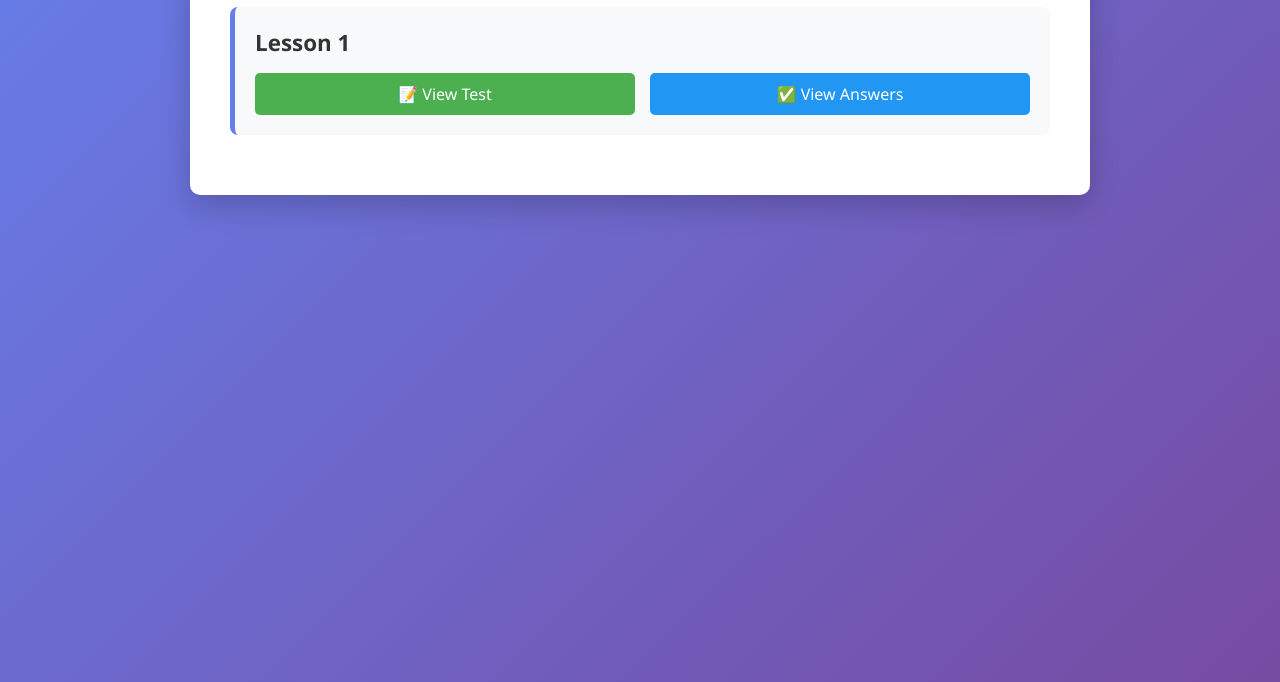
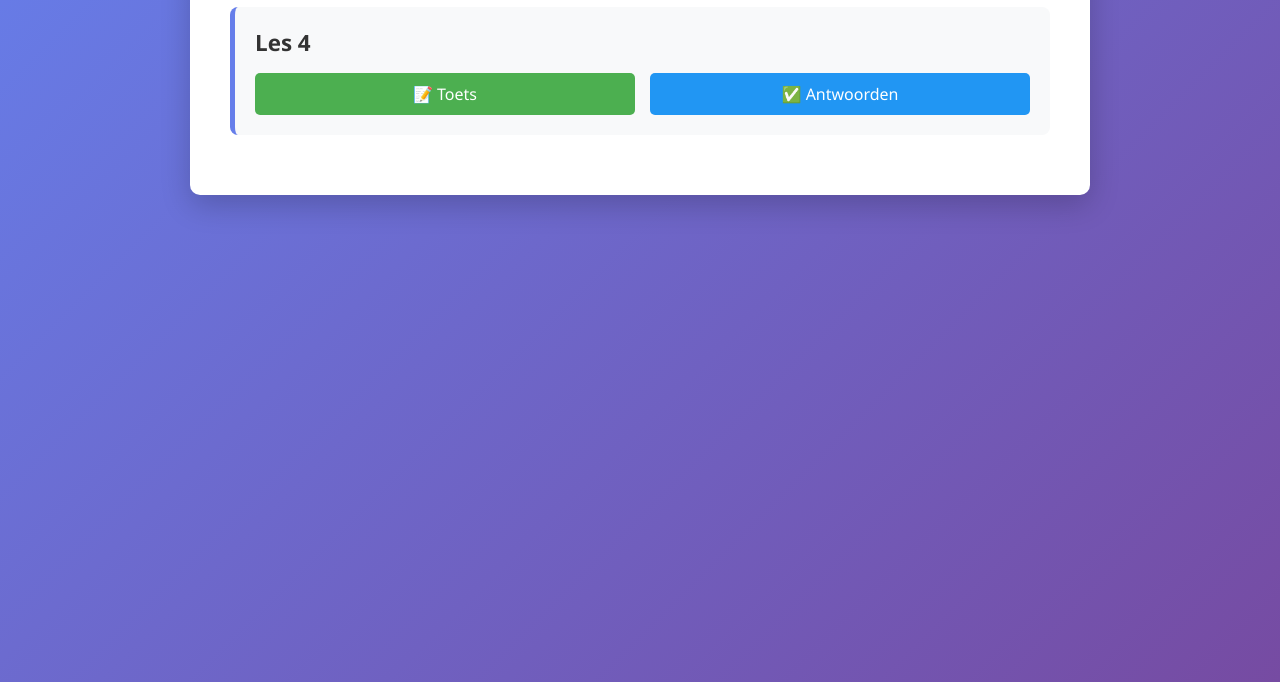
Before and after one commit to TimTheBeastNL/programming, a plain HTML site: page index.html in a window 1280 px wide. Shown: the part 118-800 px from the top of the page. Drawn offline with Linux system fonts and the light colour scheme.

Commit message:
Update index.html

```diff
--- a/index.html
+++ b/index.html
@@ -3,7 +3,7 @@
 <head>
     <meta charset="UTF-8">
     <meta name="viewport" content="width=device-width, initial-scale=1.0">
-    <title>Programming Lessons - Index</title>
+    <title>Programming Lessen</title>
     <style>
         * {
             margin: 0;
@@ -134,10 +134,10 @@
 
         <ul class="lesson-list">
             <li class="lesson-item">
-                <div class="lesson-title">Lesson 1</div>
+                <div class="lesson-title">Les 4</div>
                 <div class="lesson-links">
-                    <a href="files/lesson1-test.html" class="lesson-link test-link">📝 View Test</a>
-                    <a href="files/lesson1-answers.html" class="lesson-link answer-link">✅ View Answers</a>
+                    <a href="files/lesson1-test.html" class="lesson-link test-link">📝 Toets</a>
+                    <a href="files/lesson1-answers.html" class="lesson-link answer-link">✅ Antwoorden</a>
                 </div>
             </li>
 
```
